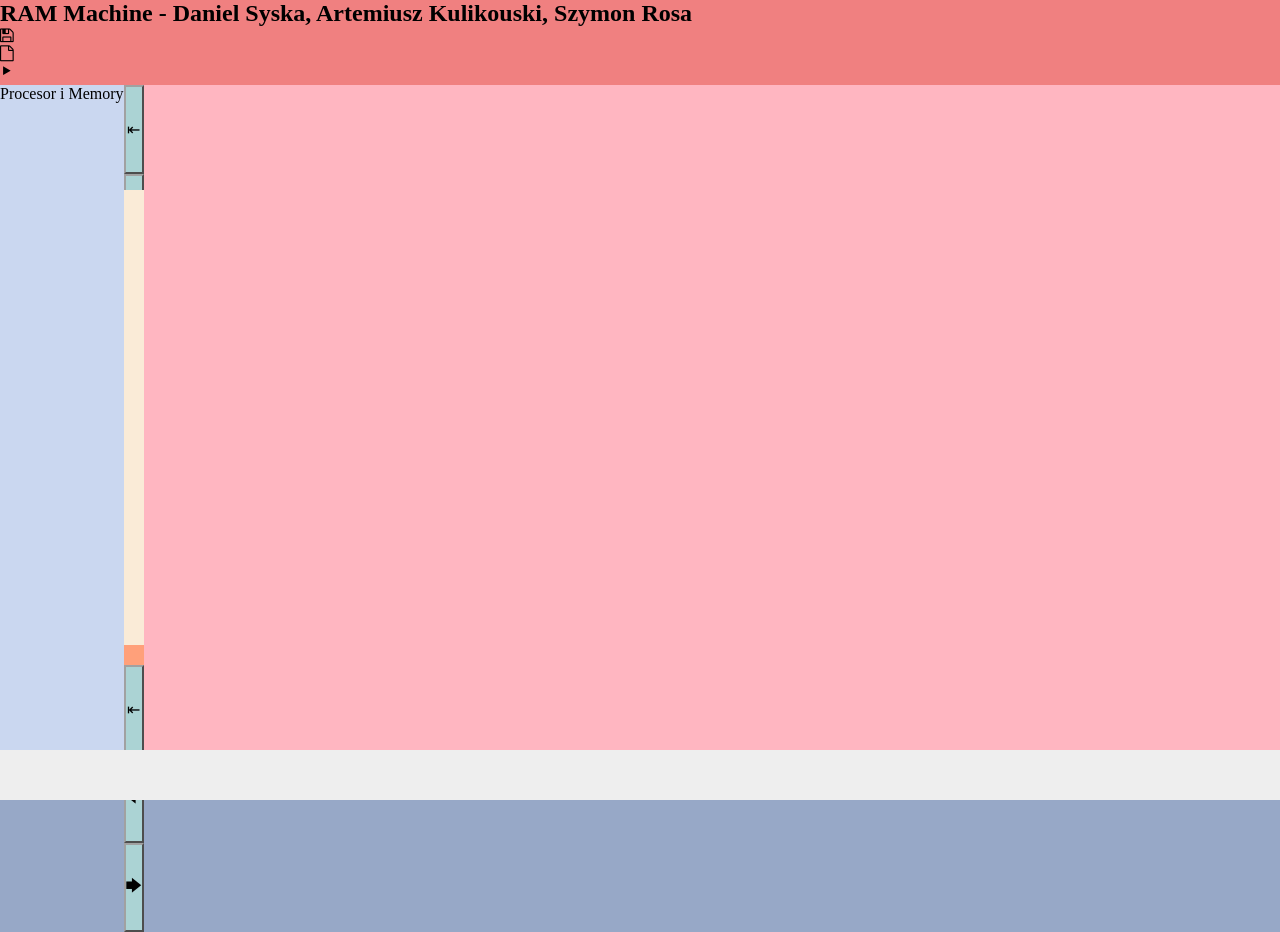
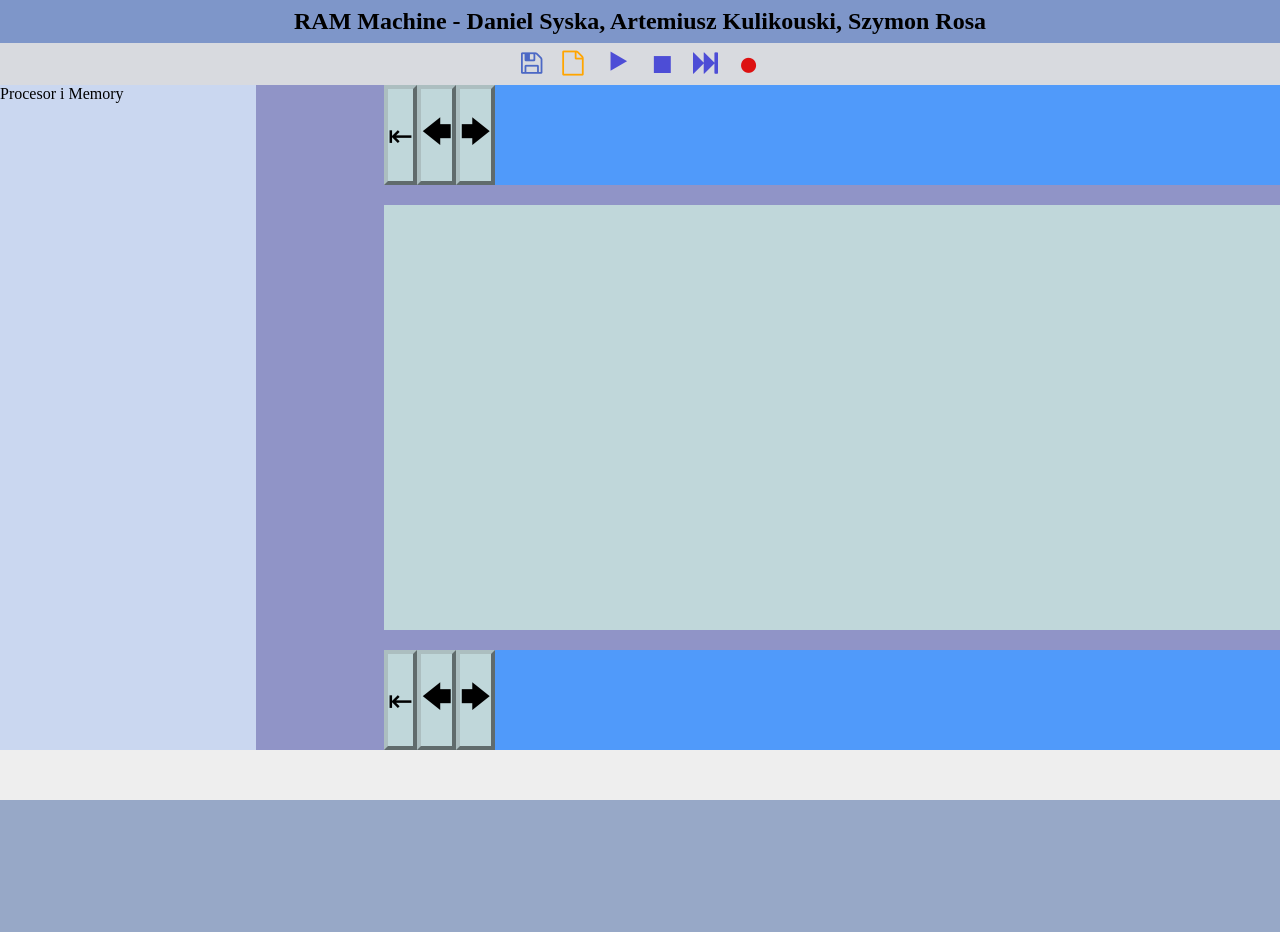
Before and after one commit to ArTTeMkkA15/Blow-Ram-Project, a plain HTML site: page index.html in a window 1280 px wide. After the commit the page ends 800 px from the top, so only its background shows below. Drawn offline with Linux system fonts and the light colour scheme.

Commit message:
Update style.css

```diff
--- a/style.css
+++ b/style.css
@@ -1,6 +1,7 @@
 * {
     padding: 0;
     margin: 0;
+    box-sizing: border-box;
 }
 body {
     background-color: rgb(151, 168, 199);
@@ -8,72 +9,127 @@ body {
     grid-template-columns: 1fr;
     grid-template-rows: auto 1fr auto;
     height: 100vh;
+
 }
 .topBar {
-    background: lightcoral;
+    background-color: rgb(192, 215, 218);
     width: 100%;
     height: 85px;
+    display: grid;
+    grid-column: 1fr;
+    grid-template-rows: 1fr 1fr;
 }
+.topBar h2 {
+    width: 100%;
+    background-color: rgb(126, 150, 201);
+    display: flex;
+    align-items: center;
+    justify-content: center;
+}
+.barOptions {
+    background-color: rgb(216, 218, 223);
+    list-style: none;
+    display: flex;
+    flex-direction: row;
+    justify-content: center;
+}
+.option {
+    font-size: 25px;
+    display: flex;
+    align-items: center;
+    justify-content: center;
+    margin: 0 10px;
+    cursor: pointer;
+}
+.save {
+    color: rgb(76, 104, 197);
+}
+.open {
+    color: orange;
+}
+.run, .stop, .step {
+    color: rgb(77, 77, 214);
+}
+.kill {
+    color: rgb(221, 17, 17);
+}
+.run, .stop, .kill {
+    font-size: 35px;
+}
+
 main {
     display: flex;
     background: lightpink;
+    width: 100%;
     height: 100%;
 }
 .sideBar {
     background: rgb(202, 215, 240);
+    width: 20%;
     height: 100%;
 }
 .mainPanel {
-    background: lightsalmon;
+    background: rgb(144, 148, 199);
+    width: 80%;
     height: 100%;
     display: grid;
     grid-template-columns: 1fr;
     grid-template-rows: auto 1fr auto;
     row-gap: 20px;
+    padding-left: 10%;
 }
 .program {
     height: 100%;
-    background-color: antiquewhite;
+    width: 100%;
+    background-color: rgb(192, 215, 218);
+}
+.inputArea, .outputArea {
+    height: 100px;
+    width: 100%;
+    background-color: rgb(80, 154, 250);
+    display: flex;
+    flex-direction: row;
+    overflow-x: hidden;
 }
 
-
-.enter, .exit {
-    height: 100px;
-    background-color: rgb(85, 139, 211);
+.inputCells, .outputCells {
     display: flex;
     flex-direction: row;
+    overflow-x: hidden;
 }
-
-.leftArrow, .rightArrow, .maxLeft {
-    background-color: rgb(171, 211, 212);
-    border: outset 2px rgb(161, 161, 161);
-    height: 100%;
-    display: flex;
-    justify-content: center;
-    align-items: center;
-}
-
-.boxes {
-    display: flex;
-    width: 1000px;
-    flex-direction: row;
-    overflow-y: hidden;
-    overflow-x: scroll;
-}
-.box {
+.cell {
     display: grid;
-    grid-template-rows: auto 1fr;
+    grid-template-rows: 1fr 1fr;
     grid-template-columns: 1fr;
 }
 
-.inputBox {
+.maxLeft, .leftArrow, .rightArrow {
+    height: 100%;
+    background-color: rgb(192, 215, 218);
+    border: rgb(172, 190, 192) outset 4px;
+    padding: 0;
+    display: flex;
+    align-items: center;
+    justify-content: center;
+    font-size: 30px;
+    cursor: pointer;
+}
+.maxLeft:active, .leftArrow:active, .rightArrow:active {
+    background-color: rgb(161, 184, 187);
+    border: rgb(147, 172, 175) outset 4px;
+}
+
+.inputCell {
     padding: 5px;
+    display: flex;
+    align-items: center;
 }
 .input {
     padding: 3px;
+    height: 80%;
 }
 
-.headerBox {
+.headerCell {
     display: flex;
     justify-content: center;
     align-items: center;
```
